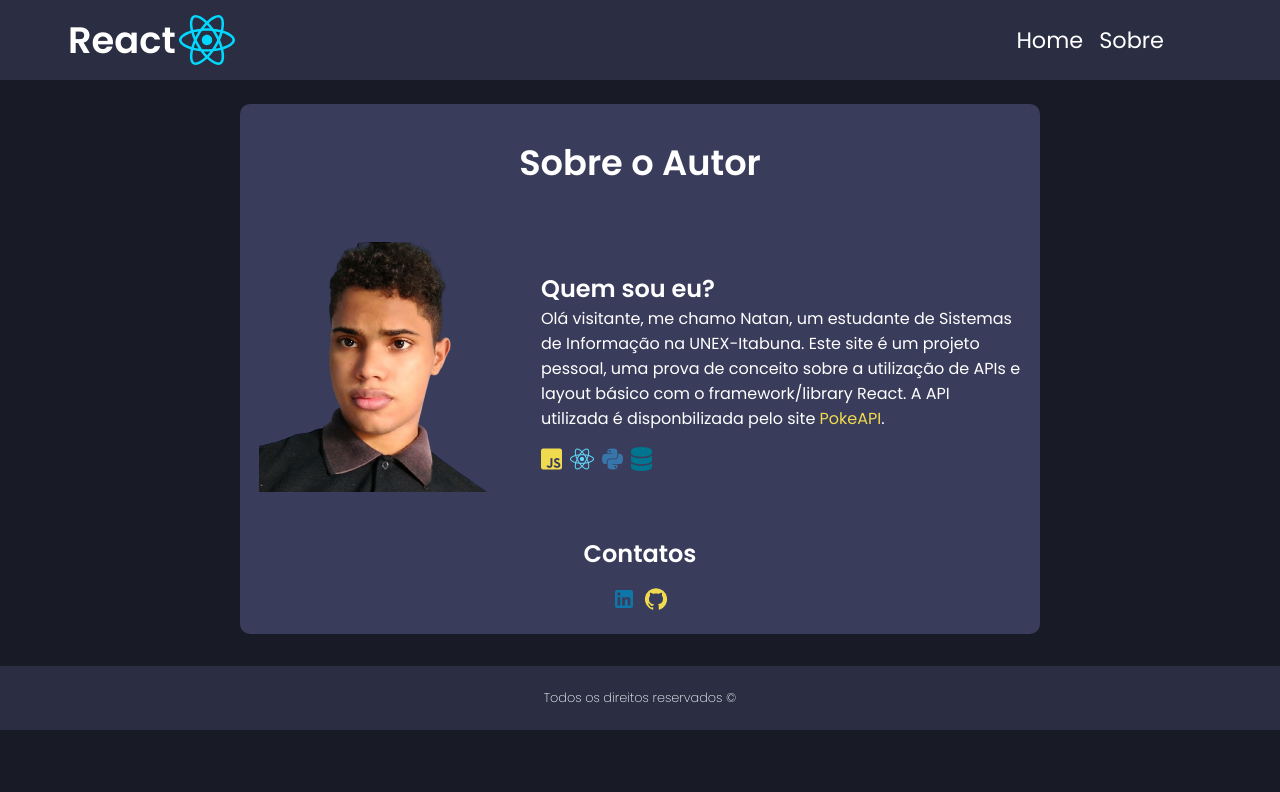
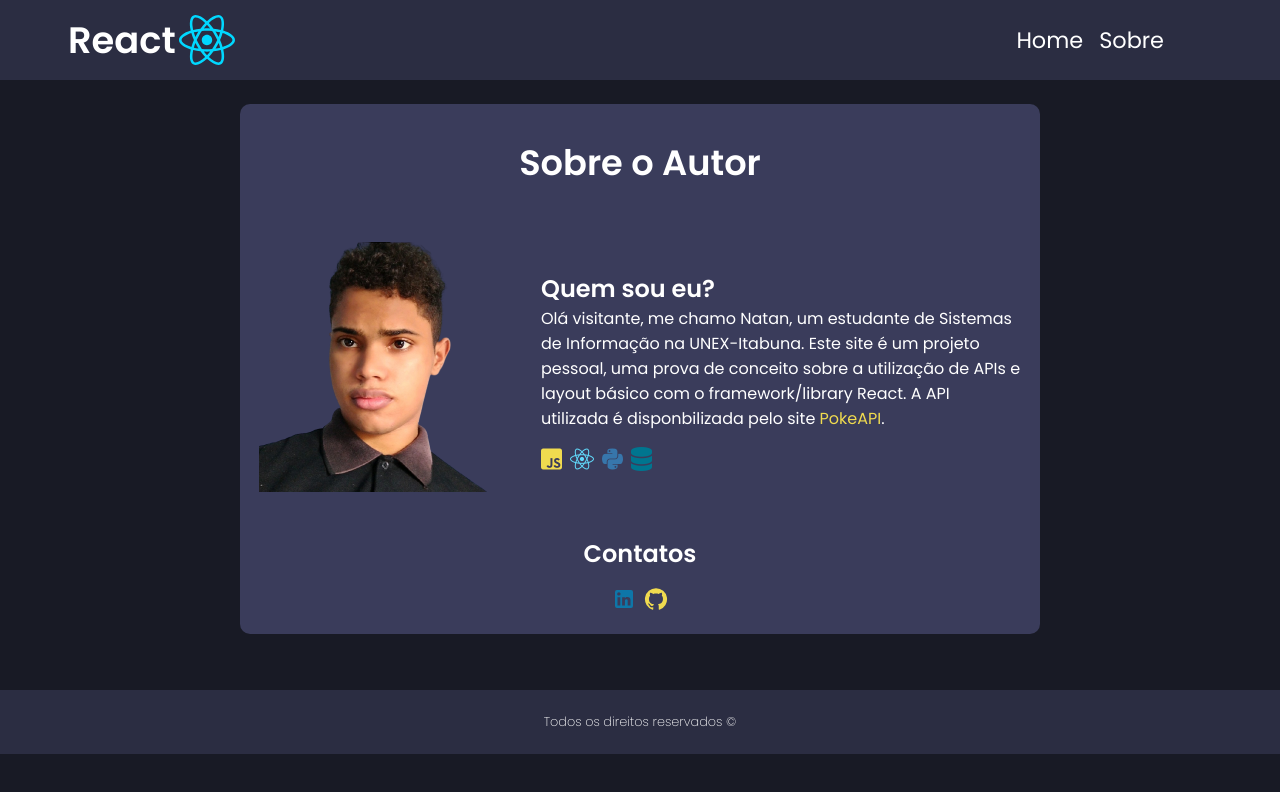
Before and after one commit to NatanCorreiaS/pokemon-api, a React (Create React App) app: page /about in a window 1280 px wide. Shown: the top 792 px of the page. Built offline with nearby package versions, Linux system fonts and the light colour scheme.

Commit message:
ultimos ajustes de layout

```diff
--- a/public/index.html
+++ b/public/index.html
@@ -20,7 +20,7 @@
     <meta name="theme-color" content="#000000" />
     <meta
       name="description"
-      content="Web site created using create-react-app"
+      content="Uma API demo de Pokemon!"
     />
     <link rel="apple-touch-icon" href="%PUBLIC_URL%/logo192.png" />
     <!--
--- a/src/styles/Footer.css
+++ b/src/styles/Footer.css
@@ -2,7 +2,7 @@ footer {
   background-color: #2b2d42;
   text-align: center;
   padding: 1.45rem;
-  margin-top: 2rem;
+  margin-top: 3.5rem;
 }
 
 footer h4 {
```
Also changed, not shown: 2 other files (tests, documents, lock files or other folders).
